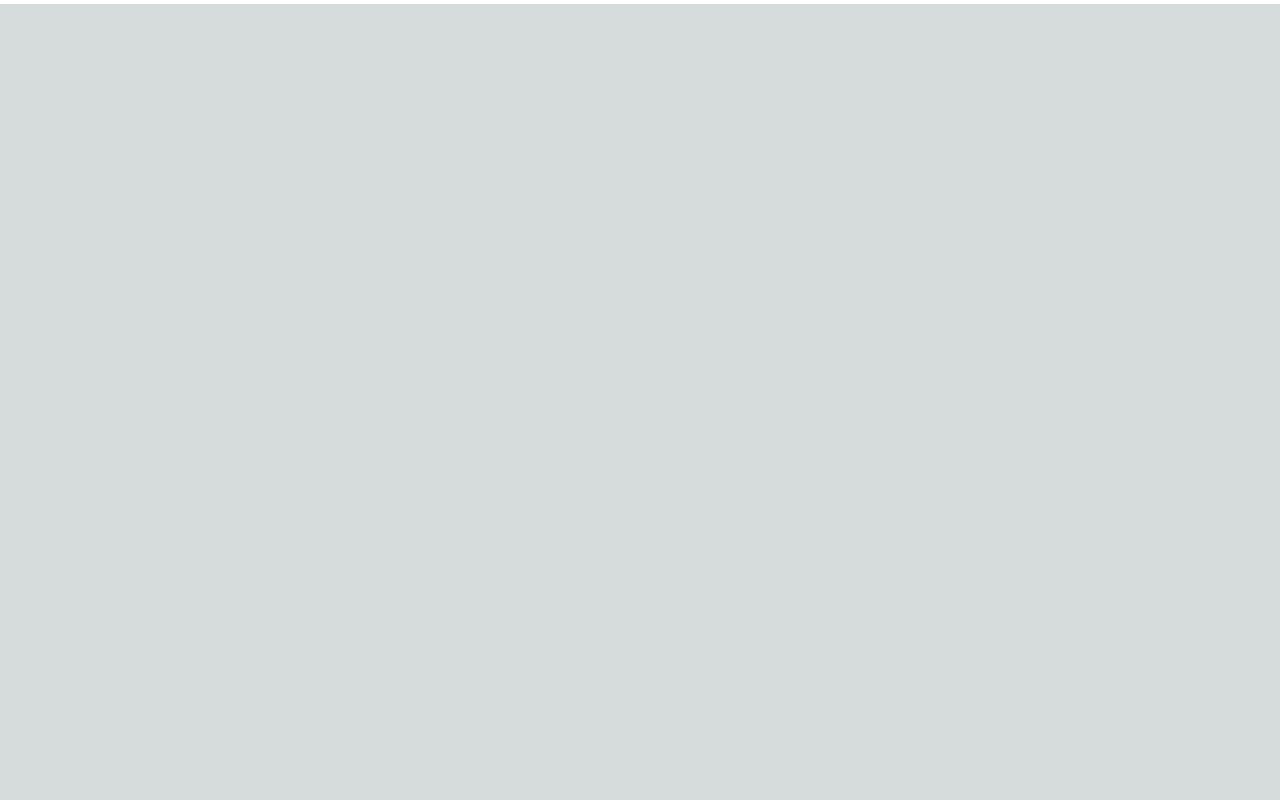
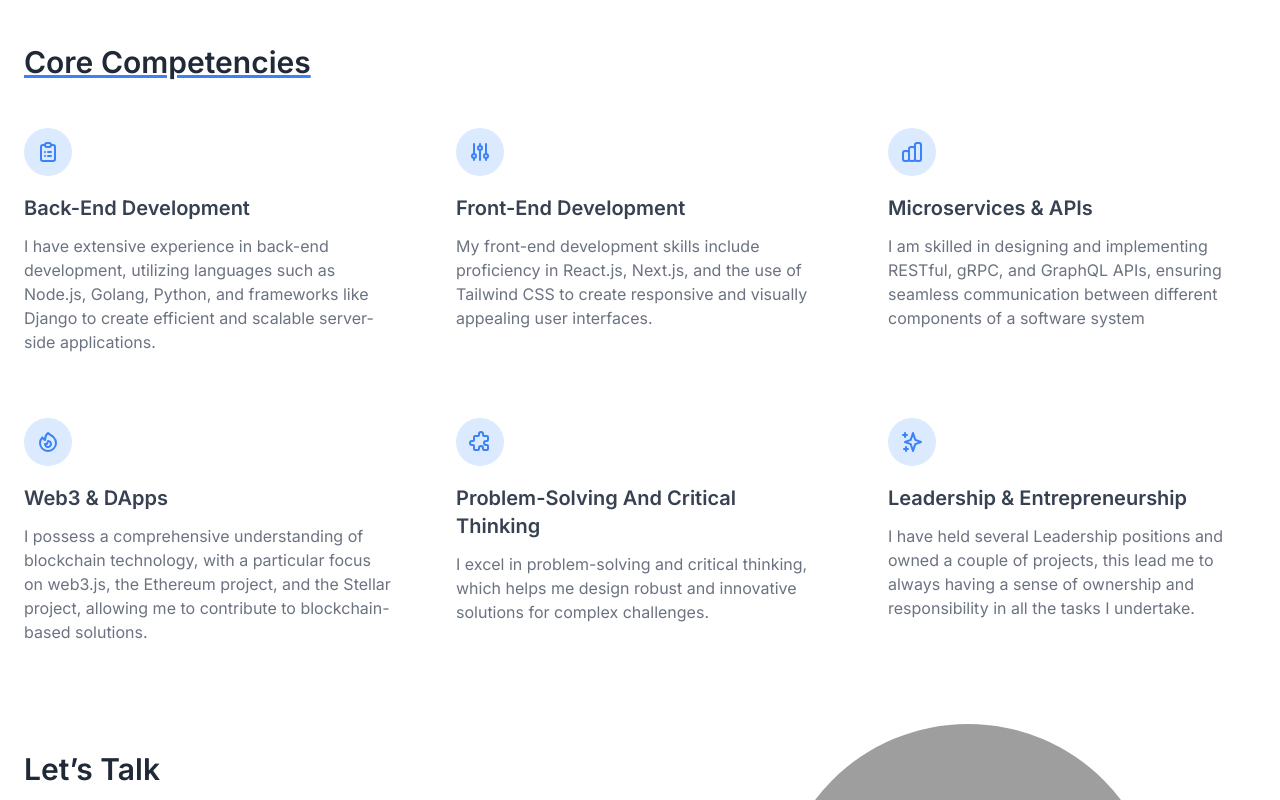
Before and after one commit to samueltuyizere/samueltuyizere.com, a Next.js app: page / in a window 1280 px wide. Shown: the part 980-1780 px from the top of the page. Before the commit the page ends 984 px from the top, so only its background shows below. Built offline with nearby package versions, Linux system fonts and the light colour scheme; grey boxes are pictures that could not be loaded.

Commit message:
display skills and contact form on the homepage

```diff
--- a/app/page.tsx
+++ b/app/page.tsx
@@ -1,9 +1,13 @@
-import HeroSection from './(components)/hero'
+import ContactMe from "./(components)/contact";
+import HeroSection from "./(components)/hero";
+import Skills from "./(components)/skills";
 
 export default function Home() {
   return (
     <>
-    <HeroSection/>
+      <HeroSection />
+      <Skills />
+      <ContactMe />
     </>
-  )
+  );
 }
```
